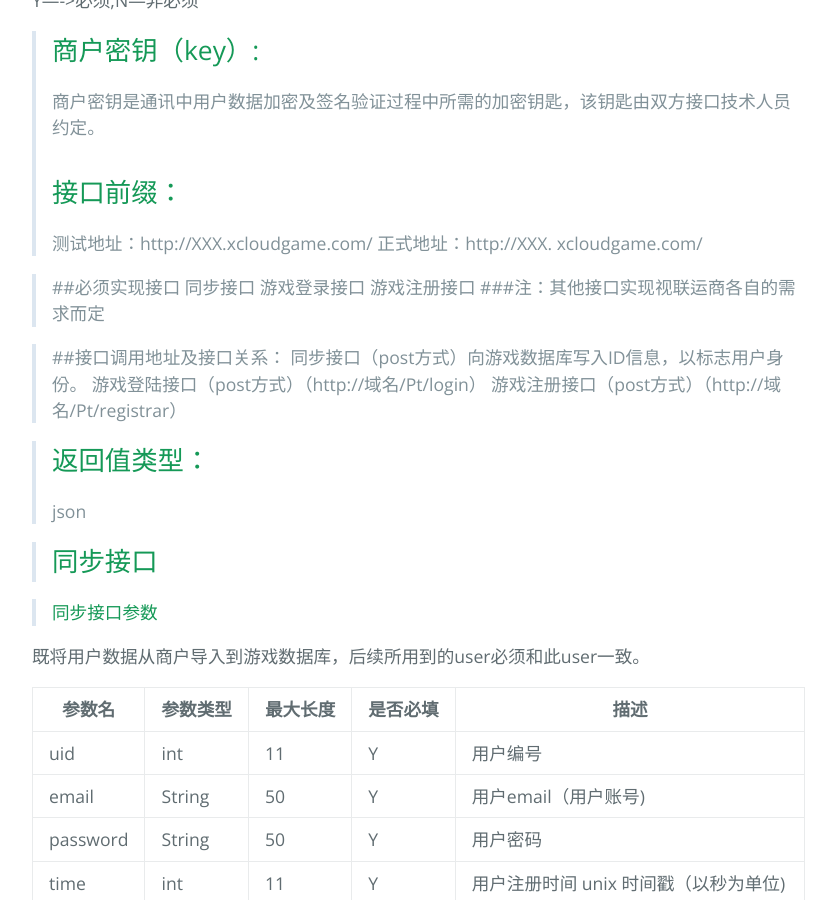
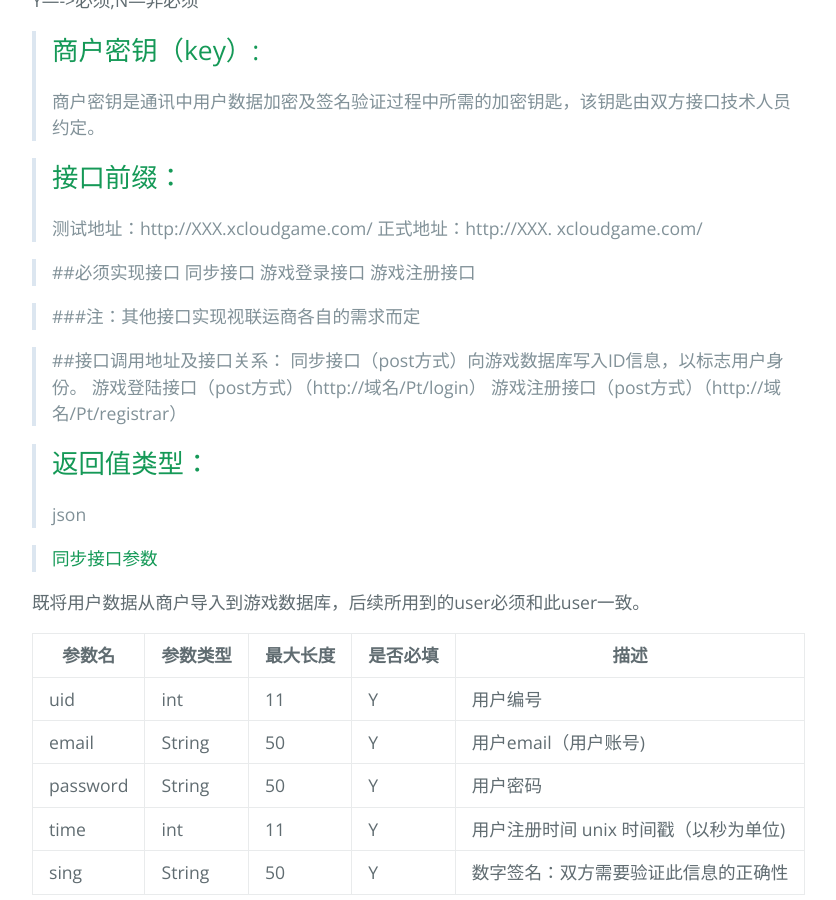
Before and after one commit to xcloudgame-developers/xcloudgame-developers.github.io, a Jekyll site: the page built from api/MicroEnd.md, in a window 1280 px wide and 900 px high, scrolled down 443 px. Shown: the whole window, without its empty margins (192-1028 px from the left). Built offline with Jekyll 4.4.1, drawn with Linux system fonts in a browser that asks for light colours; our own code applies the rules of GitHub Pages for plain Markdown files.

Commit message:
Update MicroEnd.md

```diff
--- a/api/MicroEnd.md
+++ b/api/MicroEnd.md
@@ -6,6 +6,7 @@ Y---->必须,N---非必须
 
 >## 商户密钥（key）:
 商户密钥是通讯中用户数据加密及签名验证过程中所需的加密钥匙，该钥匙由双方接口技术人员约定。
+
 >## 接口前缀：
  测试地址：http://XXX.xcloudgame.com/
  正式地址：http://XXX. xcloudgame.com/
@@ -14,6 +15,7 @@ Y---->必须,N---非必须
  同步接口
  游戏登录接口
  游戏注册接口
+
 >###注：其他接口实现视联运商各自的需求而定
 
 >##接口调用地址及接口关系：
@@ -24,7 +26,7 @@ Y---->必须,N---非必须
 >## 返回值类型：
  json
 
->## 同步接口
+
 
 >#### 同步接口参数
 
@@ -39,7 +41,11 @@ time     | int     | 11      | Y       | 用户注册时间 unix 时间戳（以
 sing     | String  | 50      | Y       | 数字签名：双方需要验证此信息的正确性 |
 
 >##### sign=md5($uid $email $password $time $key)
+
 >##### Status：200、100、101......108、109、（见返回值代码说明）
+
+
+
 
 
 >## 登录接口参数
@@ -53,7 +59,10 @@ time     | int     | 11      | Y       | 用户登录时间 unix 时间戳（以
 sing     | String  | 50      | Y       | 数字签名：双方需要验证此信息的正确性 |
 
 >#### sign=md5($email $password $sid $time $key)
+
 >##### Status：200、100、101......108、109、（见返回值代码说明）
+
+
 
 
 >## 注册接口参数
@@ -66,7 +75,10 @@ time     | int     | 11      | Y       | 用户注册时间 unix 时间戳（以
 sing     | String  | 50      | Y       | 数字签名：双方需要验证此信息的正确性 |
 
 >##### sing=md5( $email $password $time $key)
+
 >##### Status：200、100、101......108、109、（见返回值代码说明）
+
+
 
 
 >## 错误码
```
